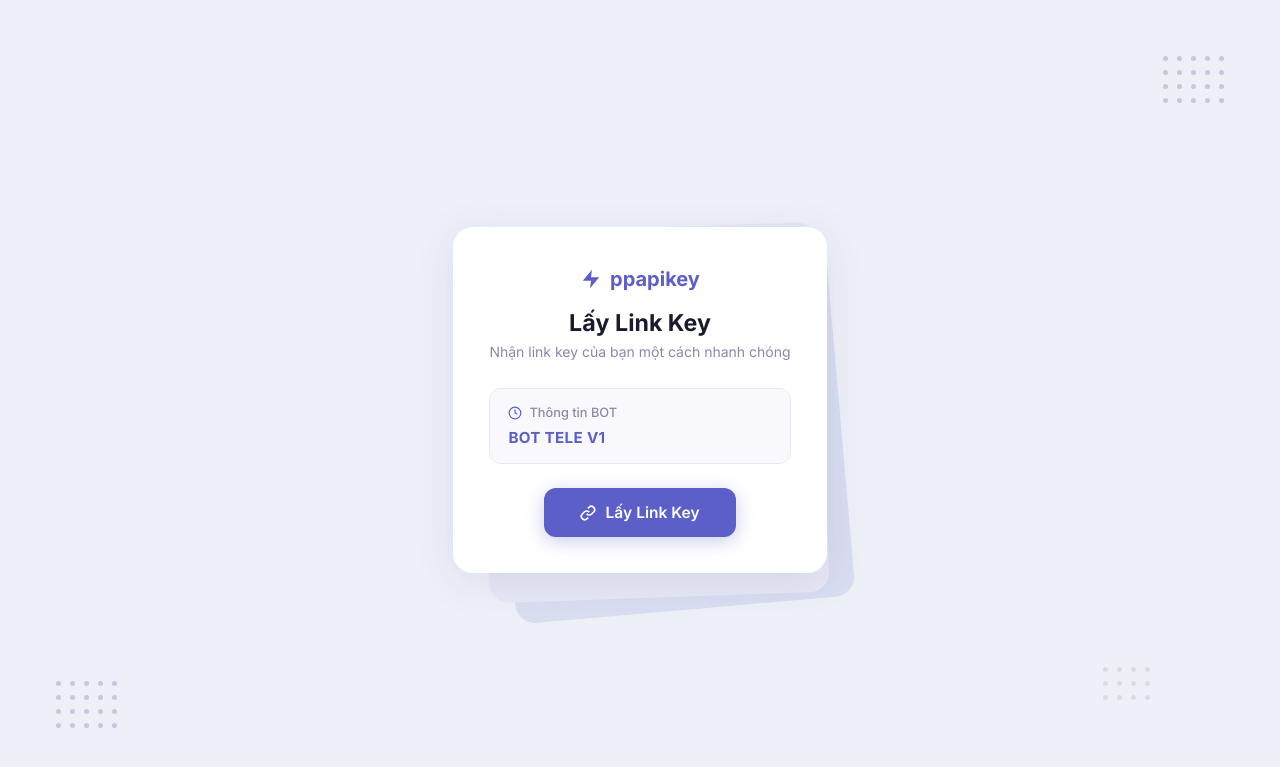
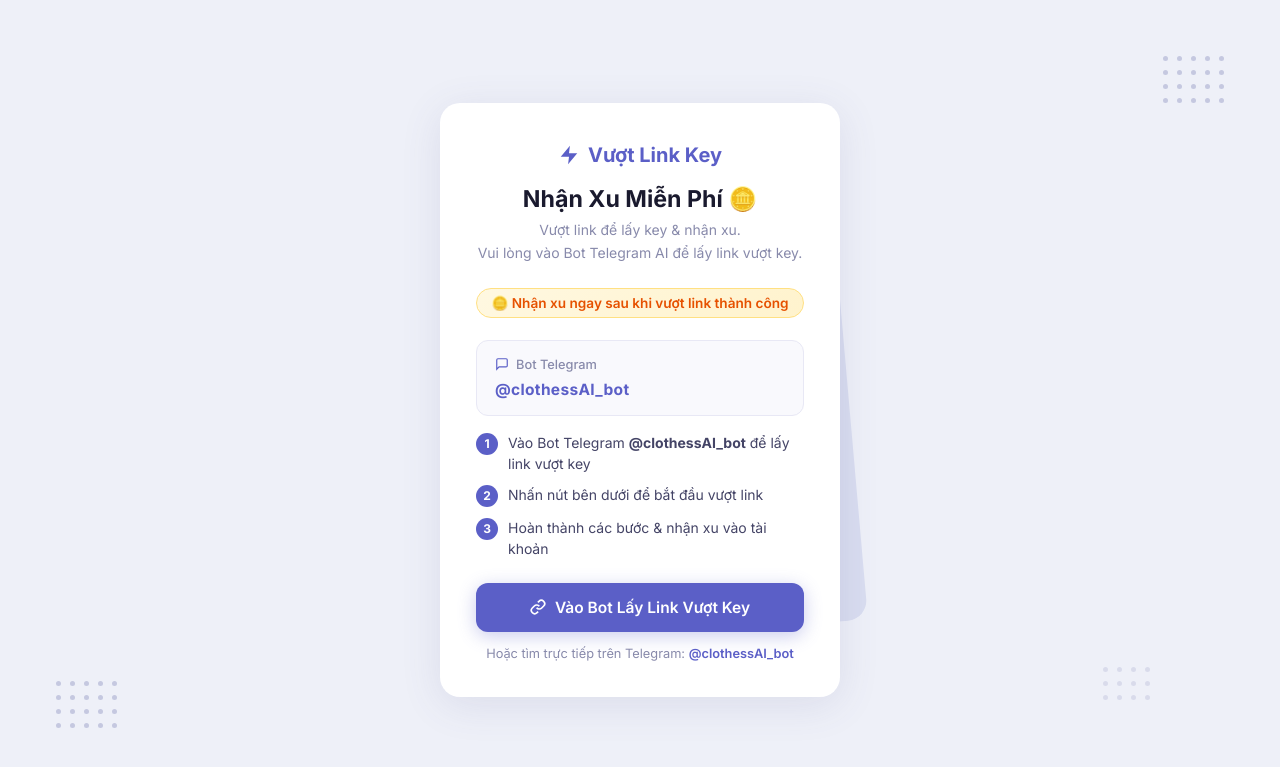
Before and after one commit to shinsad0907/bottele, a Flask app: template templates/index.html in a window 1280 px wide. Shown: the top 767 px of the page. Run offline with Flask 3, Linux system fonts and the light colour scheme; the template is opened without the code that fills it, so the values that code supplies are empty; some libraries are stand-ins or nearby versions.

Commit message:
Add files via upload

```diff
--- a/app.py
+++ b/app.py
@@ -1,12 +1,19 @@
-from flask import Flask, request, Response
+from flask import Flask, request, Response, render_template
 import asyncio
+from supabase import create_client
 from telegram import Update, Bot
 from telegram.ext import Application
-from script.bottele import setup_application
+from script.bottele import WEB_BASE_URL, setup_application
 import os
+
+from script.create_key import KeyManager
 
 app = Flask(__name__)
 BOT_TOKEN = os.environ.get("BOT_TOKEN", "8505349957:AAECbVyageqjiFttrODr0eHHcERkah-4MMU")
+SUPABASE_URL = "https://ljywfdvcwyhixuwffecp.supabase.co"
+SUPABASE_KEY = "eyJhbGciOiJIUzI1NiIsInR5cCI6IkpXVCJ9.eyJpc3MiOiJzdXBhYmFzZSIsInJlZiI6ImxqeXdmZHZjd3loaXh1d2ZmZWNwIiwicm9sZSI6ImFub24iLCJpYXQiOjE3NzMwNDQ4MzgsImV4cCI6MjA4ODYyMDgzOH0.15mtEfJAMZPY8LT9od92g73YuJNCFPhUYzoDri0HK-s"
+# API_TOKEN = "69ad89d5a7b0c143fe257cde"
+supabase = create_client(SUPABASE_URL, SUPABASE_KEY)
 
 def run_async(coro):
     try:
@@ -71,5 +78,36 @@
     except Exception as e:
         return f"Loi: {e}", 500
 
+
+@app.route("/getkey")
+def getkey():
+
+    id_key = request.args.get("id_key")
+    if not id_key:
+        return "Missing id_key parameter", 400
+
+    res = supabase.table("external_link")\
+        .select("*")\
+        .eq("id", id_key)\
+        .execute()
+
+    if not res.data:
+        return "Key not found", 404
+
+    full_url = res.data[0].get("url_shorten_key")
+
+    if not full_url:
+        return "Shortened link not found", 404
+
+    return render_template("getkey.html", link=full_url)
+
+@app.route("/result_key")
+def result_key():
+    key = request.args.get("key")
+    if not key:
+        return "Missing key parameter", 400
+
+    return render_template("getkey.html", link=key)
+
 if __name__ == "__main__":
-    app.run(debug=True, port=5000)
+    app.run("index.html", debug=True, port=5000)
--- a/templates/getkey.html
+++ b/templates/getkey.html
@@ -162,7 +162,7 @@
       <hr class="info-divider"/>
       <div class="info-line">ⓘ Thông tin bổ sung:</div>
       <div class="info-val"><strong>Địa chỉ IP của bạn:</strong>{{ ip }}</div>
-      <div class="info-val" style="margin-top:6px"><strong>Key của bạn:</strong>{{ full_url }}</div>
+      <!-- <div class="info-val" style="margin-top:6px"><strong>Key của bạn:</strong>{{ full_url }}</div> -->
     </div>
 
     <a href="/" class="back">← Quay lại</a>
--- a/templates/index.html
+++ b/templates/index.html
@@ -3,7 +3,7 @@
 <head>
   <meta charset="UTF-8"/>
   <meta name="viewport" content="width=device-width, initial-scale=1.0"/>
-  <title>ppapikey – Lấy Link Key</title>
+  <title>Vượt Link Lấy Key – Nhận Xu</title>
   <link href="https://fonts.googleapis.com/css2?family=Inter:wght@400;500;600;700&display=swap" rel="stylesheet"/>
   <style>
     *, *::before, *::after { box-sizing: border-box; margin: 0; padding: 0; }
@@ -18,18 +18,16 @@
       position: relative;
       overflow: hidden;
     }
-    /* Dot grids */
     .dots { position: absolute; display: grid; gap: 9px; pointer-events: none; }
     .dots span { width: 5px; height: 5px; border-radius: 50%; background: #c5c8e0; display: block; }
     .dots-tr { top: 56px; right: 56px; grid-template-columns: repeat(5, 1fr); }
     .dots-bl { bottom: 72px; left: 56px; grid-template-columns: repeat(5, 1fr); }
     .dots-br { bottom: 100px; right: 130px; grid-template-columns: repeat(4, 1fr); opacity: 0.5; }
 
-    /* Shadow cards behind */
     .wrap { position: relative; display: flex; align-items: center; justify-content: center; }
     .card-bg1 {
       position: absolute;
-      width: 340px; height: 370px;
+      width: 360px; height: 420px;
       background: #d9ddf0;
       border-radius: 20px;
       transform: rotate(-5deg) translate(28px, 28px);
@@ -37,14 +35,13 @@
     }
     .card-bg2 {
       position: absolute;
-      width: 340px; height: 370px;
+      width: 360px; height: 420px;
       background: #e6e8f5;
       border-radius: 20px;
       transform: rotate(-2deg) translate(13px, 13px);
       z-index: 1;
     }
 
-    /* Main card */
     .card {
       position: relative;
       z-index: 2;
@@ -52,7 +49,7 @@
       border-radius: 20px;
       padding: 40px 36px 36px;
       width: 100%;
-      max-width: 380px;
+      max-width: 400px;
       box-shadow: 0 8px 40px rgba(80,80,140,0.12);
       animation: fadeUp 0.45s ease both;
       text-align: center;
@@ -67,62 +64,149 @@
       font-size: 1.25rem; font-weight: 700; color: #5b5fc7; margin-bottom: 18px;
     }
     h1 { font-size: 1.45rem; font-weight: 700; color: #1a1a2e; margin-bottom: 6px; }
-    .subtitle { font-size: 0.875rem; color: #888aab; margin-bottom: 28px; }
+    .subtitle { font-size: 0.875rem; color: #888aab; margin-bottom: 24px; line-height: 1.6; }
 
-    .game-box {
+    .info-box {
       background: #f9f9fd; border: 1px solid #e8e8f5;
-      border-radius: 12px; padding: 16px 18px; text-align: left; margin-bottom: 24px;
+      border-radius: 12px; padding: 16px 18px; text-align: left; margin-bottom: 16px;
     }
-    .game-box-label {
+    .info-box-label {
       display: flex; align-items: center; gap: 7px;
       font-size: 0.8rem; color: #888aab; font-weight: 500; margin-bottom: 8px;
     }
-    .game-name { font-size: 0.95rem; font-weight: 700; color: #5b5fc7; letter-spacing: 0.02em; }
+    .info-value { font-size: 0.97rem; font-weight: 700; color: #5b5fc7; letter-spacing: 0.02em; }
+
+    .coin-badge {
+      display: inline-flex; align-items: center; gap: 6px;
+      background: linear-gradient(135deg, #fff8e1, #fff3cd);
+      border: 1px solid #ffe082;
+      border-radius: 20px;
+      padding: 6px 14px;
+      font-size: 0.85rem;
+      font-weight: 600;
+      color: #e65100;
+      margin-bottom: 22px;
+    }
+
+    .step-list {
+      text-align: left;
+      margin-bottom: 24px;
+    }
+    .step {
+      display: flex; align-items: flex-start; gap: 10px;
+      margin-bottom: 10px;
+      font-size: 0.875rem; color: #444466; line-height: 1.5;
+    }
+    .step-num {
+      min-width: 22px; height: 22px;
+      background: #5b5fc7; color: #fff;
+      border-radius: 50%; font-size: 0.75rem; font-weight: 700;
+      display: flex; align-items: center; justify-content: center;
+      margin-top: 1px;
+    }
 
     .btn-main {
       display: inline-flex; align-items: center; justify-content: center; gap: 9px;
       background: #5b5fc7; color: #fff;
       font-family: 'Inter', sans-serif; font-size: 0.97rem; font-weight: 600;
       border: none; border-radius: 12px; padding: 15px 36px;
-      cursor: pointer; text-decoration: none;
+      cursor: pointer; text-decoration: none; width: 100%;
       transition: background 0.2s, transform 0.15s, box-shadow 0.2s;
       box-shadow: 0 4px 18px rgba(91,95,199,0.32);
     }
     .btn-main:hover { background: #4a4eb5; transform: translateY(-2px); box-shadow: 0 8px 28px rgba(91,95,199,0.38); }
     .btn-main:active { transform: translateY(0); }
+
+    .bot-link {
+      margin-top: 14px;
+      font-size: 0.8rem;
+      color: #888aab;
+    }
+    .bot-link a {
+      color: #5b5fc7; font-weight: 600; text-decoration: none;
+    }
+    .bot-link a:hover { text-decoration: underline; }
   </style>
 </head>
 <body>
-  <div class="dots dots-tr">{% for i in range(20) %}<span></span>{% endfor %}</div>
-  <div class="dots dots-bl">{% for i in range(20) %}<span></span>{% endfor %}</div>
-  <div class="dots dots-br">{% for i in range(12) %}<span></span>{% endfor %}</div>
+  <!-- Dot decorations -->
+  <div class="dots dots-tr">
+    <span></span><span></span><span></span><span></span><span></span>
+    <span></span><span></span><span></span><span></span><span></span>
+    <span></span><span></span><span></span><span></span><span></span>
+    <span></span><span></span><span></span><span></span><span></span>
+  </div>
+  <div class="dots dots-bl">
+    <span></span><span></span><span></span><span></span><span></span>
+    <span></span><span></span><span></span><span></span><span></span>
+    <span></span><span></span><span></span><span></span><span></span>
+    <span></span><span></span><span></span><span></span><span></span>
+  </div>
+  <div class="dots dots-br">
+    <span></span><span></span><span></span><span></span>
+    <span></span><span></span><span></span><span></span>
+    <span></span><span></span><span></span><span></span>
+  </div>
 
   <div class="wrap">
     <div class="card-bg1"></div>
     <div class="card-bg2"></div>
     <div class="card">
+
+      <!-- Logo -->
       <div class="logo">
         <svg width="22" height="22" viewBox="0 0 24 24" fill="currentColor"><path d="M13 2L3 14h9l-1 8 10-12h-9l1-8z"/></svg>
-        ppapikey
+        Vượt Link Key
       </div>
-      <h1>Lấy Link Key</h1>
-      <p class="subtitle">Nhận link key của bạn một cách nhanh chóng</p>
-      <div class="game-box">
-        <div class="game-box-label">
+
+      <h1>Nhận Xu Miễn Phí 🪙</h1>
+      <p class="subtitle">Vượt link để lấy key &amp; nhận xu.<br/>Vui lòng vào Bot Telegram AI để lấy link vượt key.</p>
+
+      <!-- Coin badge -->
+      <div class="coin-badge">
+        🪙 Nhận xu ngay sau khi vượt link thành công
+      </div>
+
+      <!-- Bot info -->
+      <div class="info-box">
+        <div class="info-box-label">
           <svg width="14" height="14" viewBox="0 0 24 24" fill="none" stroke="#5b5fc7" stroke-width="2">
-            <circle cx="12" cy="12" r="10"/><polyline points="12 6 12 12 16 14"/>
+            <path d="M21 15a2 2 0 01-2 2H7l-4 4V5a2 2 0 012-2h14a2 2 0 012 2z"/>
           </svg>
-          Thông tin BOT
+          Bot Telegram
         </div>
-        <div class="game-name">BOT TELE V1</div>
+        <div class="info-value">@clothessAI_bot</div>
       </div>
-      <a href="/getkey" class="btn-main">
+
+      <!-- Steps -->
+      <div class="step-list">
+        <div class="step">
+          <div class="step-num">1</div>
+          <span>Vào Bot Telegram <strong>@clothessAI_bot</strong> để lấy link vượt key</span>
+        </div>
+        <div class="step">
+          <div class="step-num">2</div>
+          <span>Nhấn nút bên dưới để bắt đầu vượt link</span>
+        </div>
+        <div class="step">
+          <div class="step-num">3</div>
+          <span>Hoàn thành các bước &amp; nhận xu vào tài khoản</span>
+        </div>
+      </div>
+
+      <!-- CTA button -->
+      <a href="https://t.me/clothessAI_bot" target="_blank" class="btn-main">
         <svg width="16" height="16" viewBox="0 0 24 24" fill="none" stroke="currentColor" stroke-width="2.5">
           <path d="M10 13a5 5 0 007.54.54l3-3a5 5 0 00-7.07-7.07l-1.72 1.71"/>
           <path d="M14 11a5 5 0 00-7.54-.54l-3 3a5 5 0 007.07 7.07l1.71-1.71"/>
         </svg>
-        Lấy Link Key
+        Vào Bot Lấy Link Vượt Key
       </a>
+
+      <div class="bot-link">
+        Hoặc tìm trực tiếp trên Telegram: <a href="https://t.me/clothessAI_bot" target="_blank">@clothessAI_bot</a>
+      </div>
+
     </div>
   </div>
 </body>
```
Also changed, not shown: script/bottele.py (+40 -0 lines), script/create_key.py (+43 -118 lines).
